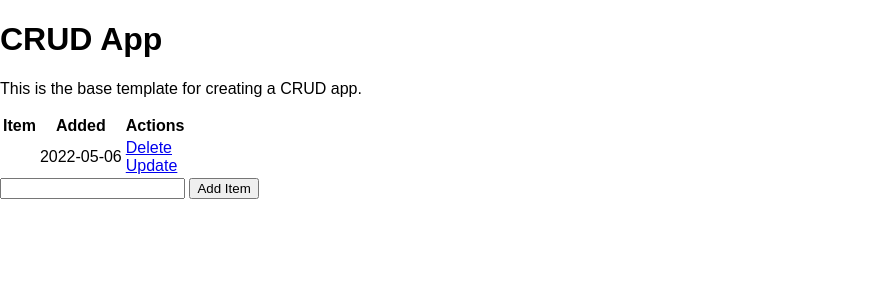
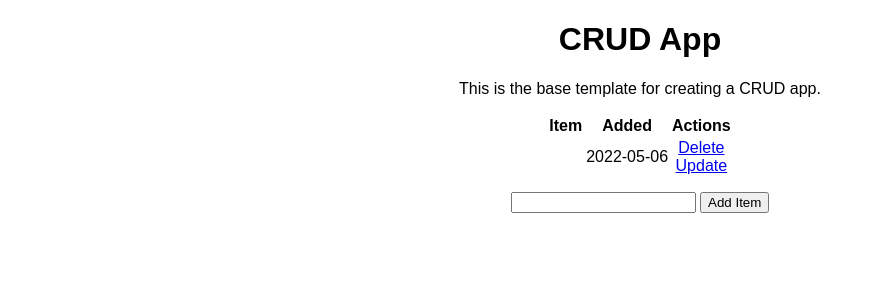
Before and after one commit to SandlinCreative/flask_app, a Flask app: page / in a window 1280 px wide. Shown: the top 300 px of the page, without its empty margins (0-883 px from the left). Run offline with Flask 2, Linux system fonts and the light colour scheme; data comes from the database, SQL or seed files in the repository; both versions use the stored data as it was after the commit.

Commit message:
added conditional message to index, and centered items

```diff
--- a/static/css/base.css
+++ b/static/css/base.css
@@ -1,4 +1,11 @@
 body {
     margin: 0;
     font-family: sans-serif;
+    text-align: center;
 }
+table {
+    margin: auto;
+}
+form {
+    margin-top: 14px;
+}
--- a/templates/index.html
+++ b/templates/index.html
@@ -9,6 +9,9 @@
 <h1>CRUD App</h1>
 <p>This is the base template for creating a CRUD app.</p>
 <div class="content">
+    {% if tasks|length < 1 %}
+    <h4>There are no items. Add one below!</h4>
+    {% else %}
     <table>
         <tr>
             <th>Item</th>
@@ -27,6 +30,8 @@
             </tr>
         {% endfor %}
     </table>
+    {% endif %}
+
     <form action="/" method="POST">
         <input type="text" name="content" id="content">
         <input type="submit" value="Add Item">
```
Also changed, not shown: test.db.
